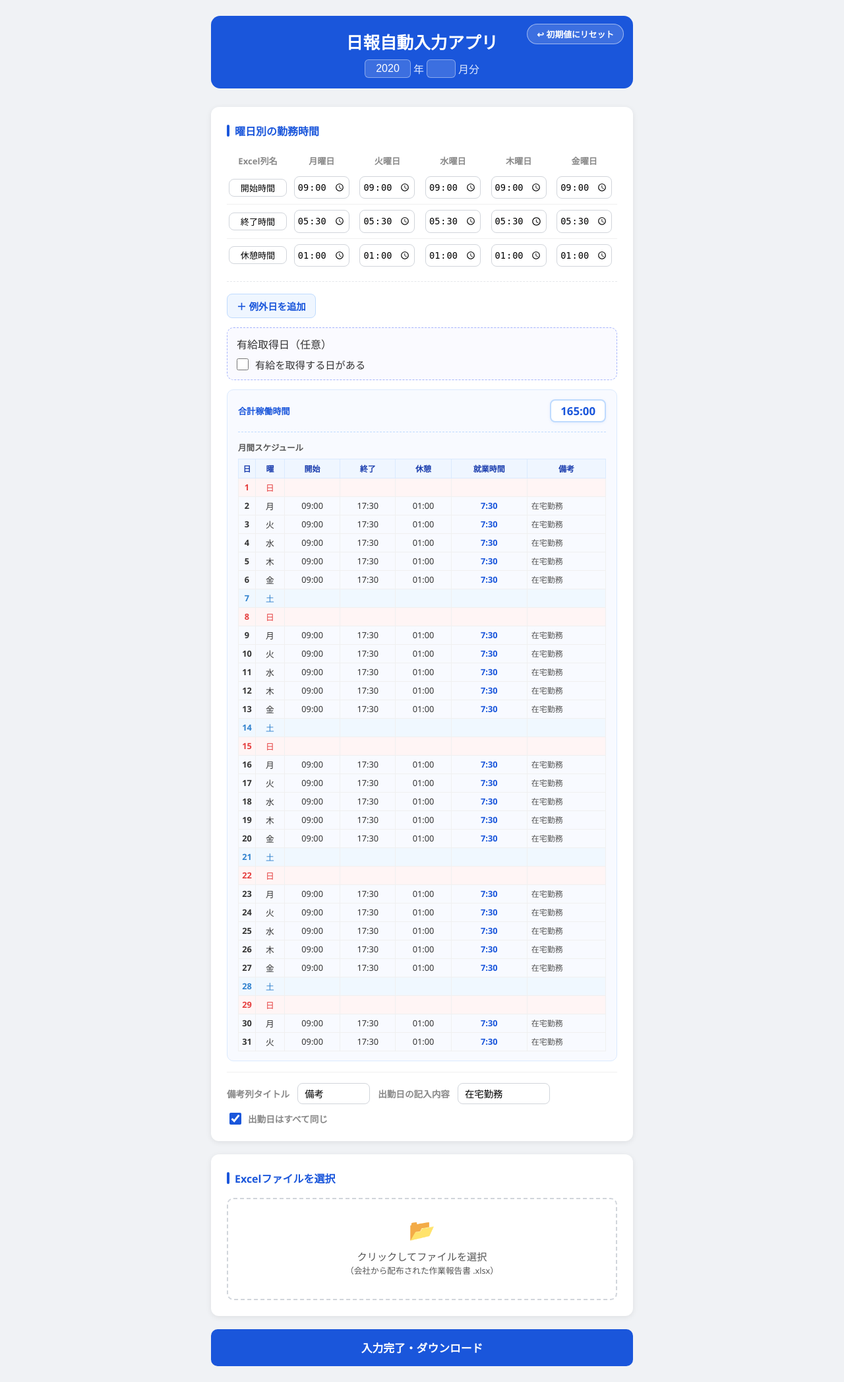
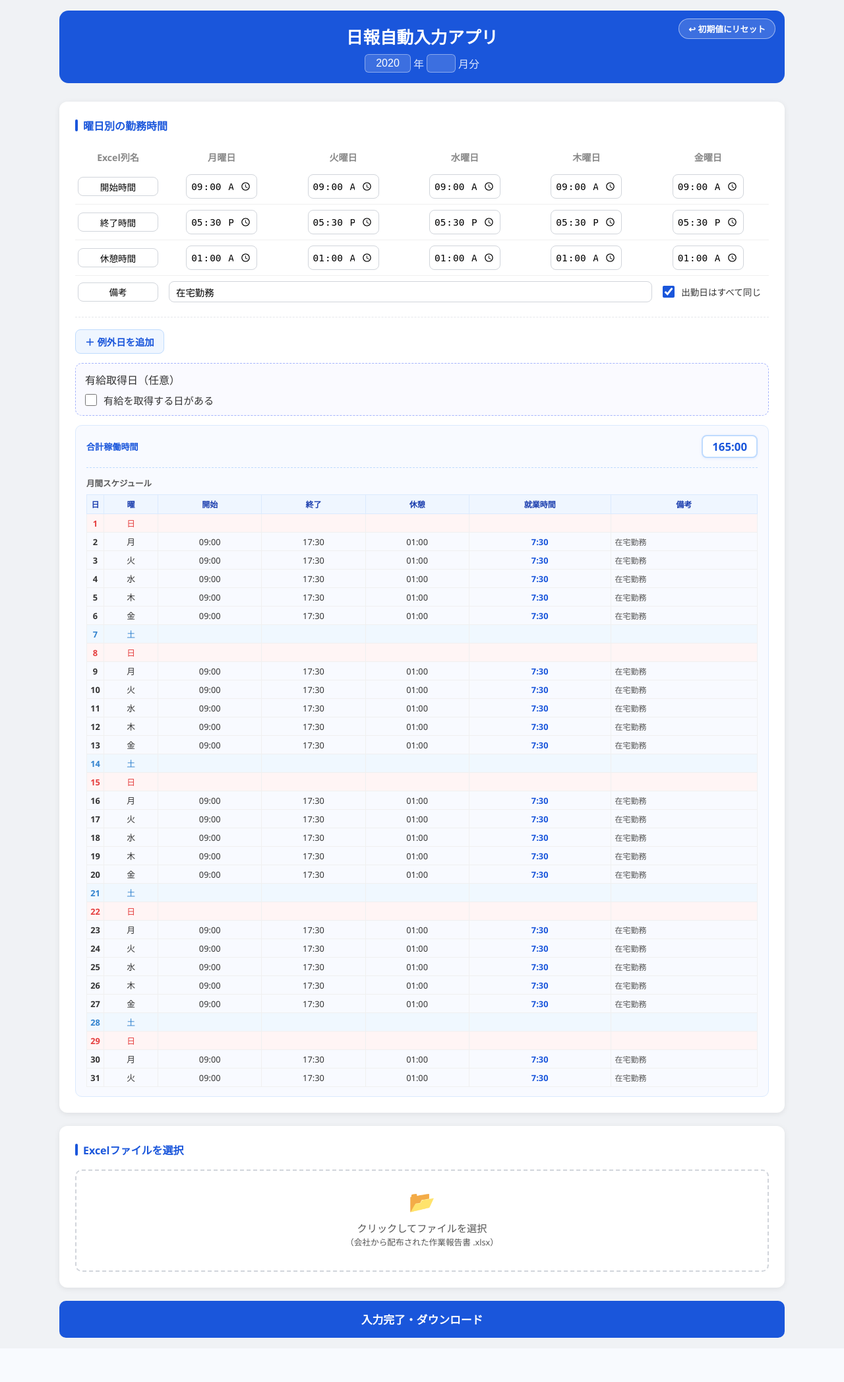
Before and after one commit to Coffeeplantation/DailyReportAutoFillApp, a Flask app: template templates/index.html in a window 1280 px wide. Shown: the whole page at 66% size. After the commit the page ends 2027 px from the top, so only its background shows below. Run offline with Flask 3, Linux system fonts and the light colour scheme; the template is opened without the code that fills it: most values are stand-ins (such as "Sample title", 1, 10 or a date in 2020).

Commit message:
UIを画面枠いっぱいに拡大し備考行を曜日別勤務時間テーブルに統合
- max-widthを640px→1100pxに拡大、bodyパディングを縮小
- 時間入力・ヘッダーのフォントサイズ・パディングを拡大
- 備考（Excel列名・出勤日の記入内容・全日同じチェックボックス）を
  曜日別勤務時間テーブルの4行目に統合し、独立したnote-row divを削除
- デスクトップ版: 有給の優先判定順序をテーブルと統一

Co-Authored-By: Claude Sonnet 4.6 <noreply@anthropic.com>

```diff
--- a/daily_report_app.py
+++ b/daily_report_app.py
@@ -475,6 +475,9 @@ class DailyReportApp:
                 else:
                     note = t['note'] or nex.get(day, note_workday)
                 tag = 'exc'
+            elif day in paid:
+                note = '私用により、休暇'
+                tag = 'paid'
             elif wd == 6:
                 tag = 'sun'
             elif wd == 5:
@@ -482,9 +485,6 @@ class DailyReportApp:
             elif day in hols:
                 note = '祝日'
                 tag = 'holiday'
-            elif day in paid:
-                note = '私用により、休暇'
-                tag = 'paid'
             elif wd in wt:
                 t = wt[wd]
                 start, end, brk = t['start'], t['end'], t['break']
--- a/templates/index.html
+++ b/templates/index.html
@@ -12,11 +12,11 @@
       background: #f0f2f5;
       color: #333;
       min-height: 100vh;
-      padding: 24px 16px;
+      padding: 16px;
     }
 
     .app {
-      max-width: 640px;
+      max-width: 1100px;
       margin: 0 auto;
     }
 
@@ -137,29 +137,29 @@
     }
 
     .time-table th {
-      font-size: 0.82rem;
+      font-size: 0.88rem;
       color: #888;
       font-weight: 600;
+      padding: 8px 6px;
+      text-align: center;
+    }
+
+    .time-table td {
+      padding: 8px 6px;
+      text-align: center;
+      vertical-align: middle;
+    }
+
+    .time-table td:first-child {
+      text-align: center;
+      width: 130px;
       padding: 6px 4px;
-      text-align: center;
-    }
-
-    .time-table td {
-      padding: 8px 4px;
-      text-align: center;
-      vertical-align: middle;
-    }
-
-    .time-table td:first-child {
-      text-align: center;
-      width: 94px;
-      padding: 6px 2px;
     }
 
     .time-table td:first-child .note-input {
-      width: 88px;
-      font-size: 0.82rem;
-      padding: 5px 6px;
+      width: 122px;
+      font-size: 0.85rem;
+      padding: 6px 8px;
       text-align: center;
     }
 
@@ -171,17 +171,17 @@
       border: 1px solid #d1d5db;
       border-radius: 8px;
       padding: 7px 6px;
-      font-size: 0.9rem;
-      width: 98px;
+      font-size: 0.95rem;
+      width: 108px;
       text-align: center;
       outline: none;
       transition: border-color 0.2s;
     }
 
     .time-table td input[type="time"] {
-      width: 84px;
-      font-size: 0.85rem;
-      padding: 6px 4px;
+      width: 108px;
+      font-size: 0.9rem;
+      padding: 7px 6px;
     }
 
     input[type="time"]:focus {
@@ -195,23 +195,6 @@
       text-align: right;
       margin-top: 8px;
       height: 16px;
-    }
-
-    .note-row {
-      display: flex;
-      align-items: center;
-      gap: 12px;
-      margin-top: 16px;
-      padding-top: 16px;
-      border-top: 1px solid #f0f0f0;
-      flex-wrap: wrap;
-    }
-
-    .note-row label {
-      font-size: 0.85rem;
-      color: #888;
-      font-weight: 600;
-      white-space: nowrap;
     }
 
     .note-input {
@@ -228,8 +211,19 @@
       box-shadow: 0 0 0 3px rgba(26,86,219,0.1);
     }
 
-    #label_note    { width: 110px; }
-    #note_workday  { width: 140px; }
+    .note-workday-cell {
+      display: flex;
+      align-items: center;
+      gap: 16px;
+      padding: 0 6px;
+    }
+
+    .note-workday-cell .note-input {
+      flex: 1;
+      min-width: 100px;
+      font-size: 0.9rem;
+      padding: 7px 10px;
+    }
 
     .exception-section {
       margin-top: 14px;
@@ -851,6 +845,18 @@
             <td><input type="time" name="thursday_break" value="01:00" required></td>
             <td><input type="time" name="friday_break" value="01:00" required></td>
           </tr>
+          <tr>
+            <td><input class="note-input" id="label_note" name="label_note" type="text" value="備考"></td>
+            <td colspan="5">
+              <div class="note-workday-cell">
+                <input class="note-input" id="note_workday" name="note_workday" type="text" value="在宅勤務">
+                <label class="checkbox-label" style="font-size:0.85rem;white-space:nowrap;flex-shrink:0">
+                  <input type="checkbox" id="sameNote" checked>
+                  出勤日はすべて同じ
+                </label>
+              </div>
+            </td>
+          </tr>
         </tbody>
       </table>
 
@@ -893,17 +899,6 @@
         </div>
       </div>
 
-      <div class="note-row">
-        <label>備考列タイトル</label>
-        <input class="note-input" id="label_note" name="label_note" type="text" value="備考">
-        <label>出勤日の記入内容</label>
-        <input class="note-input" id="note_workday" name="note_workday" type="text" value="在宅勤務">
-        <label class="checkbox-label" style="margin-left:4px">
-          <input type="checkbox" id="sameNote" checked>
-          出勤日はすべて同じ
-        </label>
-      </div>
-
       <div class="exception-section" id="exceptionSection" style="display:none">
         <div class="sec-label">例外日の備考設定</div>
         <div id="exceptionRows"></div>
@@ -970,6 +965,7 @@
       const el = document.getElementById(id);
       if (el) settings[id] = el.value;
     });
+    settings['sameNote'] = document.getElementById('sameNote').checked;
     localStorage.setItem(STORAGE_KEY, JSON.stringify(settings));
 
     const notice = document.getElementById('autosaveNotice');
@@ -1036,6 +1032,11 @@
         const el = document.getElementById(id);
         if (el && settings[id]) el.value = settings[id];
       });
+      if (settings['sameNote'] !== undefined) {
+        const sameNoteEl = document.getElementById('sameNote');
+        sameNoteEl.checked = settings['sameNote'];
+        document.getElementById('exceptionSection').style.display = settings['sameNote'] ? 'none' : 'block';
+      }
     } catch (e) { /* 読み込み失敗時は初期値のまま */ }
   }
 
@@ -1049,7 +1050,11 @@
     try {
       const y = getYear(), m = getMonth();
       const res = await fetch(`/api/holidays?year=${y}&month=${m}`);
-      holidays = await res.json();
+      if (res.ok) {
+        holidays = await res.json();
+      } else {
+        holidays = {};
+      }
     } catch (e) {
       holidays = {};
     }
@@ -1279,6 +1284,7 @@
       container.style.display = 'none';
       selectedDays.clear();
       document.getElementById('paidLeaveDates').value = '';
+      refreshSummary();
     }
   });
 
@@ -1377,62 +1383,6 @@
     const b = parseTimeToMin(document.querySelector(`[name="${dayKey}_break"]`)?.value);
     if (s === null || e === null || b === null || e <= s) return 0;
     return Math.max(0, e - s - b);
-  }
-
-  function updateWorkingHoursSummary() {
-    const ROWS = [
-      { name: '月曜', key: 'monday',     dow: 1 },
-      { name: '火曜', key: 'tuesday',    dow: 2 },
-      { name: '水曜', key: 'wednesday',  dow: 3 },
-      { name: '木曜', key: 'thursday',   dow: 4 },
-      { name: '金曜', key: 'friday',     dow: 5 },
-    ];
-
-    const tbody = document.getElementById('summaryBody');
-    if (!tbody) return;
-
-    const year = getYear(), month = getMonth();
-    const daysInMonth = new Date(year, month, 0).getDate();
-
-    // 曜日ごとの稼働日数（祝日・有給を除く）
-    const counts = { 1: 0, 2: 0, 3: 0, 4: 0, 5: 0 };
-    for (let d = 1; d <= daysInMonth; d++) {
-      const dow = new Date(year, month - 1, d).getDay();
-      if (dow === 0 || dow === 6) continue;
-      if (holidays[String(d)]) continue;
-      if (selectedDays.has(d)) continue;
-      counts[dow] = (counts[dow] || 0) + 1;
-    }
-
-    let totalWorkMin = 0;
-    let totalOverMin = 0;
-
-    tbody.innerHTML = '';
-    ROWS.forEach(({ name, key, dow }) => {
-      const workMin = getWeekdayWorkMin(key);
-      const overMin = Math.max(0, workMin - STANDARD_WORK_MIN);
-      const cnt     = counts[dow] || 0;
-      totalWorkMin += workMin * cnt;
-      totalOverMin += overMin * cnt;
-
-      const tr = document.createElement('tr');
-      tr.innerHTML = `
-        <td>${name}</td>
-        <td>${workMin > 0 ? formatMin(workMin) : '--'}</td>
-        <td class="overtime-cell${overMin === 0 ? ' zero' : ''}">${workMin > 0 ? formatMin(overMin) : '--'}</td>
-      `;
-      tbody.appendChild(tr);
-    });
-
-    // 合計行
-    const totalTr = document.createElement('tr');
-    totalTr.style.cssText = 'border-top: 2px solid #bfdbfe;';
-    totalTr.innerHTML = `
-      <td style="font-weight:700;color:#1a56db">合計</td>
-      <td style="font-weight:700;color:#1a56db">${formatMin(totalWorkMin)}</td>
-      <td style="font-weight:700;color:${totalOverMin > 0 ? '#d97706' : '#aaa'}">${formatMin(totalOverMin)}</td>
-    `;
-    tbody.appendChild(totalTr);
   }
 
   function buildMonthlySchedule() {
@@ -1493,16 +1443,16 @@
           totalOverMin += Math.max(0, wm - STANDARD_WORK_MIN);
         }
         note = (!sameNote && exNotes[d] != null) ? exNotes[d] : defaultNote;
+      } else if (isPaid) {
+        rowCls = 'row-paid';
+        note = '私用により、休暇';
       } else if (isSun) {
         rowCls = 'row-sun';
-      } else if (isSat)  {
+      } else if (isSat) {
         rowCls = 'row-sat';
       } else if (isHoliday) {
         rowCls = 'row-holiday';
         note = '祝日';
-      } else if (isPaid) {
-        rowCls = 'row-paid';
-        note = '私用により、休暇';
       } else {
         rowCls = 'row-work';
         const key = DOW_KEYS[dow];
```
